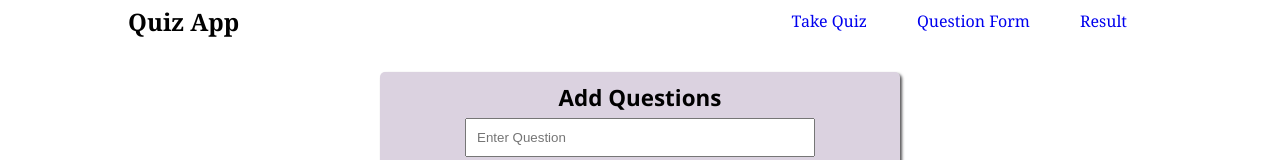
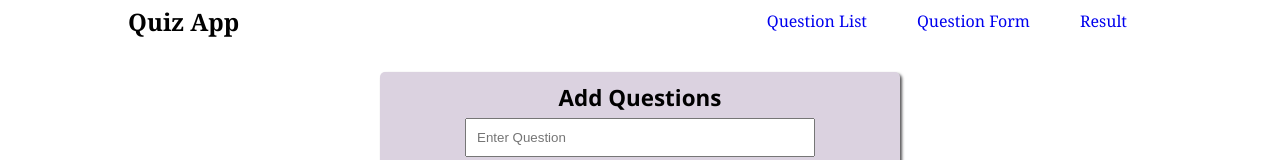
Before and after one commit to Chinmaygupta54/Quiz, a React (Create React App) app: page /questionForm in a window 1280 px wide. Shown: the top 160 px of the page. Built offline with nearby package versions, Linux system fonts and the light colour scheme.

Commit message:
header change

```diff
--- a/src/App.jsx
+++ b/src/App.jsx
@@ -1,6 +1,5 @@
 import { BrowserRouter, Route, Routes} from "react-router-dom"
 import Footer from "./component/footer"
-import Header from "./component/header"
 import LoginForm from "./component/loginForm"
 import QustionForm from "./component/faculty/questionForm"
 import { useState } from "react"
@@ -10,6 +9,7 @@ import SignIn from "./component/signForm"
 import LoginHeader from "./component/header/loginHeader"
 import './style.css'
 import Error from "./component/error"
+import FacultyHeader from "./component/header/facultyHeader"
 
 export const App = () => {
 
@@ -21,7 +21,11 @@ export const App = () => {
 
     return(
         <BrowserRouter>
-          <Header />
+          <Routes>
+          <Route path = "/" element = {<LoginHeader />}/>
+          <Route path = "/questionForm" element = {<FacultyHeader />}/>
+          <Route path = "/questionList" element = {<FacultyHeader />}/>
+          </Routes>
 
           <Routes>
             <Route path = "/" element = {<LoginForm />}/>
--- a/src/component/faculty/questionForm/index.jsx
+++ b/src/component/faculty/questionForm/index.jsx
@@ -94,12 +94,13 @@ const QustionForm = ({addQuestion}) => {
 
                 />
             </form>
+            <div>
             <input
                     type = "button"
                     value = "View Questions"
                     onClick = {questionList}
             />
-
+            </div>
     </Wrapper>
   )
 }
--- a/src/component/faculty/questionForm/style.js
+++ b/src/component/faculty/questionForm/style.js
@@ -56,6 +56,10 @@ form input[type=button]{
     color: white;
 
 }
+div{
+    width: 100%;
+
+
 input[type=button]{
     width: 20%;
     display: block;
@@ -67,5 +71,6 @@ input[type=button]{
     font-size: 1.1rem;
     color: white;
 }
+}
 `
 export default Wrapper
--- a/src/component/header/index.jsx
+++ b/src/component/header/facultyHeader/index.jsx
@@ -2,7 +2,7 @@ import React from 'react'
 import { Link } from 'react-router-dom'
 import Wrapper from './style'
 
-const Header = () => {
+const FacultyHeader = () => {
   return (
    <header>
     <Wrapper>
@@ -11,8 +11,8 @@ const Header = () => {
           <ul>
             {/* <li><Link to="/signin">Registration</Link></li> */}
             {/* <li><Link to="login">Login</Link></li> */}
-             <li><Link to="/attempt-quiz">Take Quiz</Link></li>
-            {/* <li><Link to="/questionList">Question List</ Link></li> */}
+             {/* <li><Link to="/attempt-quiz">Take Quiz</Link></li>  */}
+             <li><Link to="/questionList">Question List</ Link></li>
              <li><Link to="/questionForm">Question Form</Link></li>
              <li><Link to="result">Result</Link></li>
         </ul>
@@ -22,4 +22,4 @@ const Header = () => {
   )
 }
 
-export default Header
+export default FacultyHeader
```
Also changed, not shown: src/component/header/facultyHeader/style.js (renamed from src/component/header/style.js).
